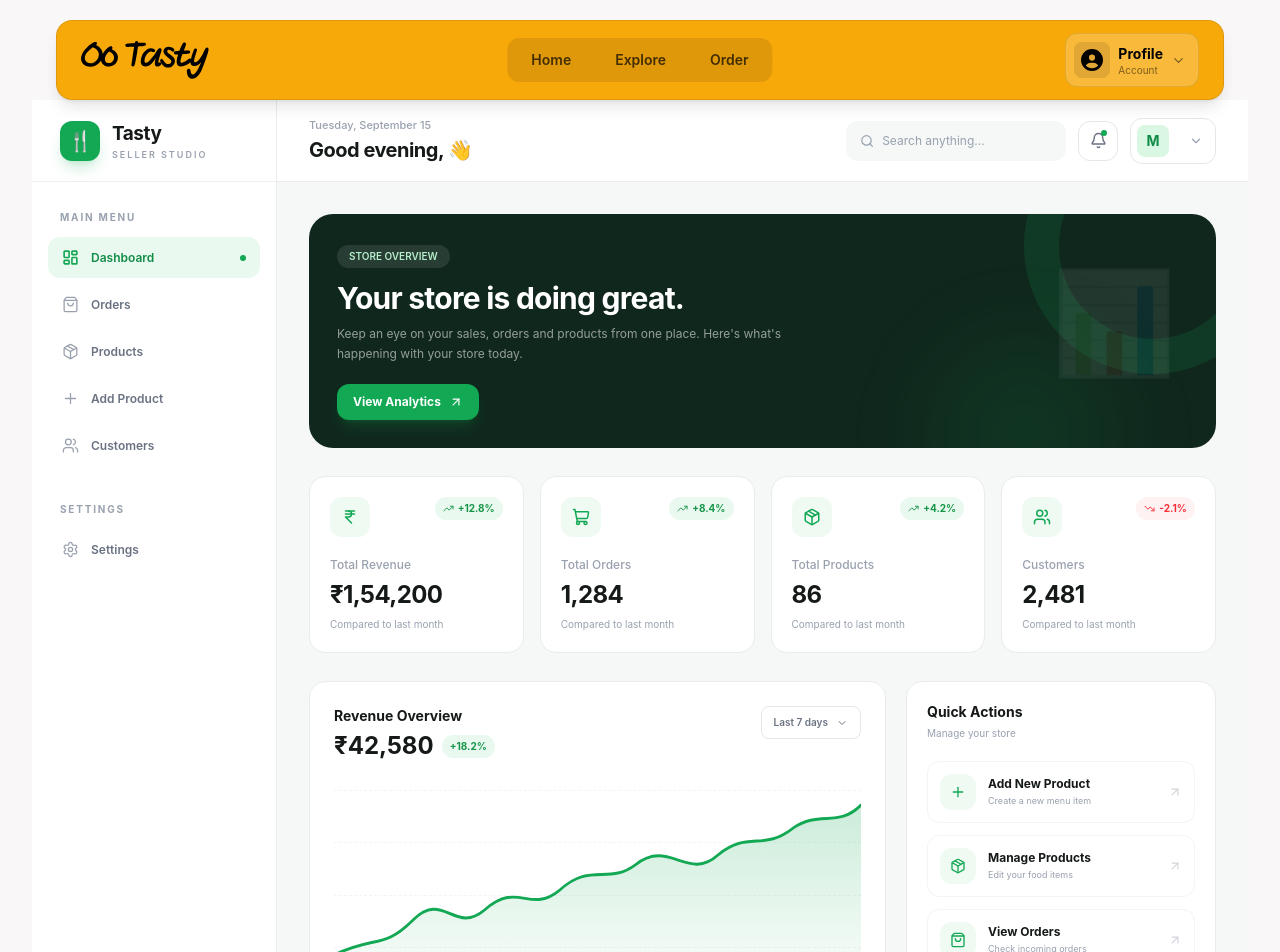
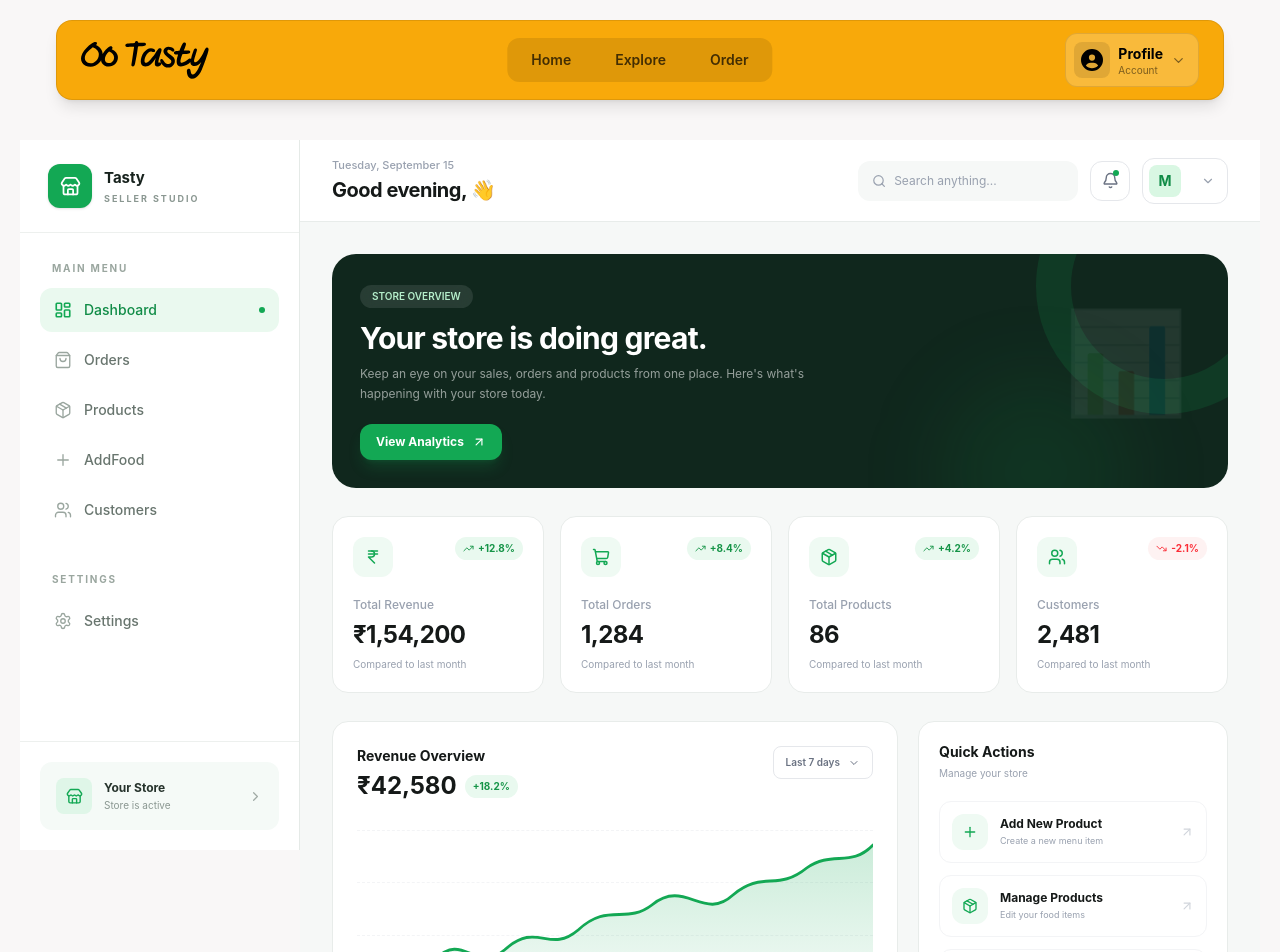
Before and after one commit to sanjaydotenv/Recipe-Hub, a React (Vite) app in the folder FRONTEND/: page /store/dashboard in a window 1280 px wide. Shown: the top 952 px of the page. Built offline with nearby package versions, Linux system fonts and the light colour scheme; no server answers.

Commit message:
Refactor DashboardAside and AddFood components; integrate sidebar navigation and enhance layout in MainLayout

```diff
--- a/FRONTEND/src/feature/ootasty/ui/components/DashboardAside.jsx
+++ b/FRONTEND/src/feature/ootasty/ui/components/DashboardAside.jsx
@@ -1,50 +1,156 @@
-import { LayoutDashboard, Package, Plus, ShoppingBag, Users } from "lucide-react";
+import {
+  LayoutDashboard,
+  Package,
+  Plus,
+  ShoppingBag,
+  Users,
+  Settings,
+  Store,
+  ChevronRight,
+} from "lucide-react";
+
 import React from "react";
+import { NavLink } from "react-router";
 
 const DashboardAside = () => {
-
-
-  const SidebarItem = ({ icon: Icon, label, active = false }) => {
+  const SidebarItem = ({ icon: Icon, label, to }) => {
     return (
-      <button
-        className={`group flex w-full items-center gap-3 rounded-xl px-3.5 py-3 text-left text-xs font-semibold transition ${
-          active
+      <NavLink
+        to={to}
+        className={({ isActive }) =>
+          `group flex w-full items-center gap-3 rounded-xl px-3.5 py-3 text-left text-sm font-medium transition-all duration-200 ${
+            isActive
               ? "bg-[#eaf9ef] text-[#118c47]"
-            : "text-gray-500 hover:bg-gray-50 hover:text-gray-800"
-        }`}
+              : "text-[#68756e] hover:bg-[#f5f8f6] hover:text-[#18221e]"
+          }`
+        }
       >
+        {({ isActive }) => (
+          <>
             <Icon
-          size={17}
-          strokeWidth={active ? 2.3 : 1.8}
+              size={18}
+              strokeWidth={isActive ? 2.2 : 1.8}
               className={
-            active
+                isActive
                   ? "text-[#13a854]"
-              : "text-gray-400 group-hover:text-gray-600"
+                  : "text-[#9aa69f] group-hover:text-[#68756e]"
               }
             />
 
             <span>{label}</span>
 
-        {active && (
+            {isActive && (
               <span className="ml-auto h-1.5 w-1.5 rounded-full bg-[#13a854]" />
             )}
-      </button>
+          </>
+        )}
+      </NavLink>
     );
   };
+
   return (
+    <aside className="flex h-[calc(100vh-90px)] w-[280px] shrink-0 flex-col border-r border-[#e5eae7] bg-white">
+      {/* =========================================
+          SELLER BRAND
+      ========================================== */}
+      <div className="flex items-center gap-3 border-b border-[#edf0ee] px-7 py-6">
+        <div className="flex h-11 w-11 items-center justify-center rounded-xl bg-[#13a854] text-white shadow-sm">
+          <Store size={21} strokeWidth={2} />
+        </div>
+
         <div>
+          <h2 className="text-[15px] font-bold text-[#17221d]">Tasty</h2>
+
+          <p className="mt-0.5 text-[9px] font-bold uppercase tracking-[2px] text-[#8a9791]">
+            Seller Studio
+          </p>
+        </div>
+      </div>
+
+      {/* =========================================
+          NAVIGATION
+      ========================================== */}
+      <div className="flex-1 overflow-y-auto px-5 py-7">
+        {/* MAIN MENU */}
+        <div>
+          <p className="mb-3 px-3 text-[10px] font-bold uppercase tracking-[1.8px] text-[#9aa69f]">
+            Main Menu
+          </p>
+
           <nav className="space-y-1.5">
-        <SidebarItem icon={LayoutDashboard} label="Dashboard" active />
+            <SidebarItem
+              icon={LayoutDashboard}
+              label="Dashboard"
+              to="/store/dashboard"
+            />
 
-        <SidebarItem icon={ShoppingBag} label="Orders" />
+            <SidebarItem
+              icon={ShoppingBag}
+              label="Orders"
+              to="/store/orders"
+            />
 
-        <SidebarItem icon={Package} label="Products" />
+            <SidebarItem
+              icon={Package}
+              label="Products"
+              to="/store/products"
+            />
 
-        <SidebarItem icon={Plus} label="Add Product" />
+            <SidebarItem
+              icon={Plus}
+              label="AddFood"
+              to="/store/AddFood"
+            />
 
-        <SidebarItem icon={Users} label="Customers" />
+            <SidebarItem
+              icon={Users}
+              label="Customers"
+              to="/store/customers"
+            />
           </nav>
         </div>
+
+        {/* SETTINGS */}
+        <div className="mt-10">
+          <p className="mb-3 px-3 text-[10px] font-bold uppercase tracking-[1.8px] text-[#9aa69f]">
+            Settings
+          </p>
+
+          <nav>
+            <SidebarItem
+              icon={Settings}
+              label="Settings"
+              to="/seller/settings"
+            />
+          </nav>
+        </div>
+      </div>
+
+      {/* =========================================
+          STORE CARD
+      ========================================== */}
+      <div className="border-t border-[#edf0ee] p-5">
+        <div className="rounded-xl bg-[#f5faf7] p-4">
+          <div className="flex items-center gap-3">
+            <div className="flex h-9 w-9 items-center justify-center rounded-lg bg-[#dff6e8] text-[#13a854]">
+              <Store size={17} />
+            </div>
+
+            <div className="min-w-0 flex-1">
+              <p className="truncate text-xs font-bold text-[#26332c]">
+                Your Store
+              </p>
+
+              <p className="mt-0.5 text-[10px] text-[#8a9791]">
+                Store is active
+              </p>
+            </div>
+
+            <ChevronRight size={15} className="text-[#a0aaa5]" />
+          </div>
+        </div>
+      </div>
+    </aside>
   );
 };
 
--- a/FRONTEND/src/feature/ootasty/ui/pages/Dashboard.jsx
+++ b/FRONTEND/src/feature/ootasty/ui/pages/Dashboard.jsx
@@ -122,65 +122,14 @@ const Dashboard = () => {
     <div className="min-h-screen bg-[#f6f8f7] text-[#151918]">
       <div className="flex min-h-screen">
         {/* ================= SIDEBAR ================= */}
-        <aside className="hidden w-[245px] shrink-0 border-r border-[#e8ecea] bg-white lg:flex lg:flex-col">
-          {/* Logo */}
-          <div className="flex h-[82px] items-center border-b border-[#eef1ef] px-7">
-            <div className="flex items-center gap-3">
-              <div className="flex h-10 w-10 items-center justify-center rounded-xl bg-[#13a854] text-xl text-white shadow-lg shadow-[#13a854]/20">
-                🍴
-              </div>
 
-              <div>
-                <h1 className="text-[19px] font-bold tracking-tight">Tasty</h1>
-                <p className="text-[9px] font-semibold uppercase tracking-[2px] text-gray-400">
-                  Seller Studio
-                </p>
-              </div>
-            </div>
-          </div>
 
           {/* Navigation */}
-          <div className="flex-1 px-4 py-7">
-            <p className="mb-3 px-3 text-[10px] font-bold uppercase tracking-[1.8px] text-gray-400">
-              Main Menu
-            </p>
-
-            <DashboardAside />
 
 
-            <p className="mb-3 mt-9 px-3 text-[10px] font-bold uppercase tracking-[1.8px] text-gray-400">
-              Settings
-            </p>
+          {/* Store Card */}
 
-            <SidebarItem icon={Settings} label="Settings" />
-          </div>
 
-          {/* Store Card */}
-          <div className="p-4">
-            <div className="rounded-2xl bg-[#f3faf5] p-4">
-              <div className="mb-3 flex items-center justify-between">
-                <div className="flex h-9 w-9 items-center justify-center rounded-xl bg-white text-lg shadow-sm">
-                  🏪
-                </div>
-
-                <span className="rounded-full bg-[#d9f7e3] px-2 py-1 text-[9px] font-bold text-[#139447]">
-                  ACTIVE
-                </span>
-              </div>
-
-              <p className="text-sm font-bold">System Kitchen</p>
-
-              <p className="mt-1 text-[11px] text-gray-400">
-                Your store is live
-              </p>
-
-              <button className="mt-4 flex w-full items-center justify-center gap-2 rounded-xl bg-white py-2.5 text-xs font-semibold text-gray-700 shadow-sm transition hover:bg-gray-50">
-                View Store
-                <ArrowUpRight size={13} />
-              </button>
-            </div>
-          </div>
-        </aside>
 
         {/* ================= MAIN ================= */}
         <main className="min-w-0 flex-1">
--- a/FRONTEND/src/layout/MainLayout.jsx
+++ b/FRONTEND/src/layout/MainLayout.jsx
@@ -1,14 +1,39 @@
 import React from "react";
+import { Outlet, useLocation } from "react-router";
+
 import Navbar from "../feature/ootasty/ui/components/Navbar";
-import { Outlet } from "react-router";
+import DashboardAside from "../feature/ootasty/ui/components/DashboardAside";
 
 const MainLayout = () => {
+  const { pathname } = useLocation();
+
+  const isPublicPage =
+    pathname === "/" ||
+    pathname === "/order" ||
+    pathname === "/explore" ||
+    pathname == "/profile"
+
   return (
-    <div className="px-8 py-5 bg-[var(--secondary-color)] w-full">
-      <div>
+    <div className="min-h-screen bg-[var(--secondary-color)]">
+
+      {/* Navbar */}
+      <div className="px-8 py-5">
         <Navbar />
       </div>
-      <Outlet />
+
+      {/* Dashboard Area */}
+      <div className="flex p-5">
+
+        {/* Sidebar */}
+        {!isPublicPage && <DashboardAside />}
+
+        {/* Main Content */}
+        <main className="min-w-0 flex-1 bg-[#f6f8f7]">
+          <Outlet />
+        </main>
+
+      </div>
+
     </div>
   );
 };
```
Also changed, not shown: FRONTEND/src/feature/ootasty/ui/pages/AddFood.jsx (+64 -24 lines). Lines whose indentation alone changed are shown as unchanged.
